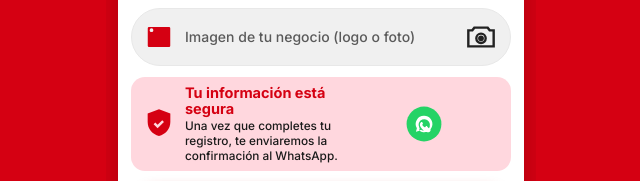
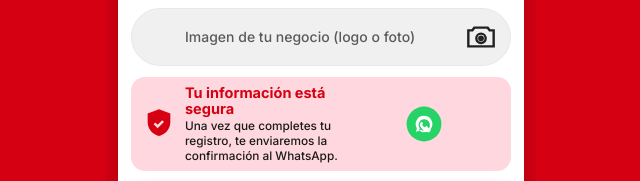
Before and after one commit to iian-dc/proyecto-rappi-registro-doloya-aliados, a plain HTML site: page index.html in a window 1280 px wide. Shown: the part 494-675 px from the top of the page, 319-959 px from the left. Drawn offline with Linux system fonts and the light colour scheme.

Commit message:
Update SVG icon for file input
Replaced an SVG icon with a new one that links to an image.

```diff
--- a/index.html
+++ b/index.html
@@ -79,7 +79,7 @@ body{background:#D50012}
 </label>
 
 <label class="field file-row" for="fotoInput">
-<svg class="icon" viewBox="0 0 24 24" fill="#D50012"><path d="M3 5a1 1 0 0 1 1-1h16a1 1 0 0 1 1 1v14a1 1 0 0 1-1 1H4a1 1 0 0 1-1-1V5zm3 3a1.5 1.5 0 1 0 0-3 1.5 1.5 0 0 0 0 3zm12 10H6l4-4.5 3 3.5 2.5-3L18 18z"/></svg>
+<svg class="icon" viewBox="0 0 24 24" fill="#D50012"><path d="https://img.icons8.com/?size=100&id=ledoOw5M8qvM&format=png&color=000000"/></svg>
 <span id="fileLabel">Imagen de tu negocio (logo o foto)</span>
 <svg class="cam" viewBox="0 0 24 24" fill="none" stroke="#222" stroke-width="1.8"><path d="M2.5 7h3L7 5h10l1.5 2h3V19h-19V7z"/><circle cx="12" cy="13" r="3.5"/><circle cx="12" cy="13" r="1.3" fill="#222"/></svg>
 </label>
```
